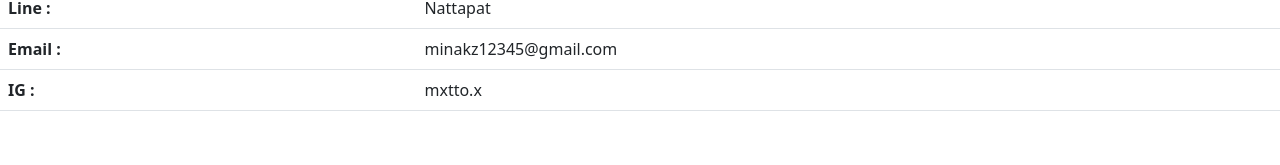
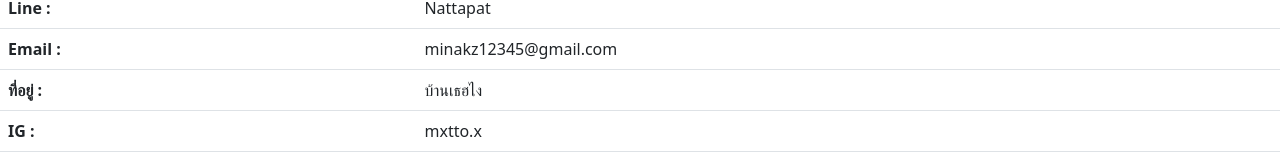
Before and after one commit to Uqzidx/Bot-SMTE33942, a plain HTML site: page index.html in a window 1280 px wide. Shown: the part 663-828 px from the top of the page. Before the commit the page ends 800 px from the top, so only its background shows below. Drawn offline with nearby package versions, Linux system fonts and the light colour scheme.

Commit message:
Update index.html

```diff
--- a/index.html
+++ b/index.html
@@ -36,6 +36,10 @@
                 <td>minakz12345@gmail.com</td>
             </tr>
             <tr>
+                <th scope="row">ที่อยู่ :</th>
+                <td>บ้านเธฮไง</td>
+            </tr>
+            <tr>
                 <th scope="row">IG :</th>
                 <td>mxtto.x</td>
             </tr>
```
